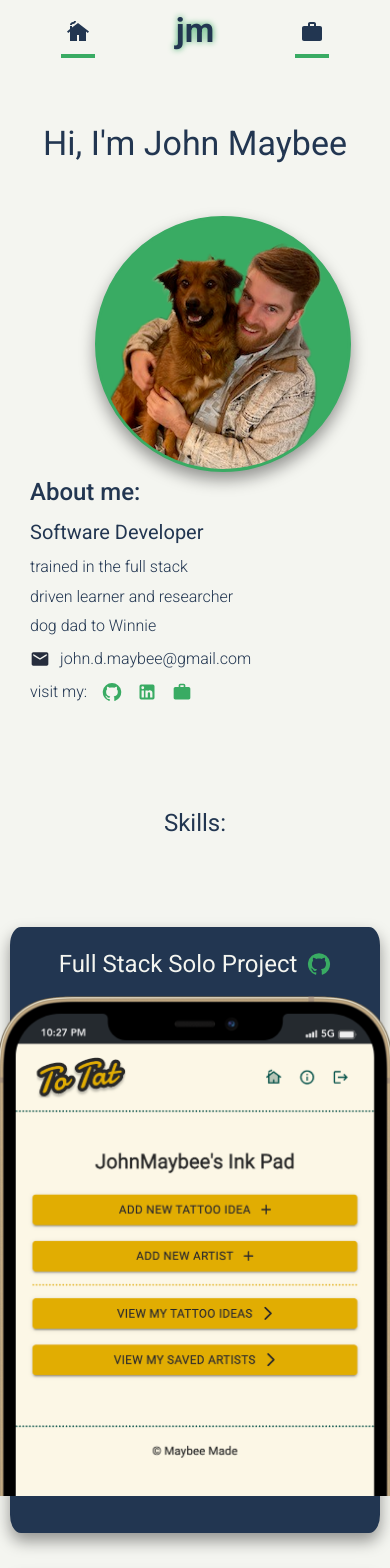
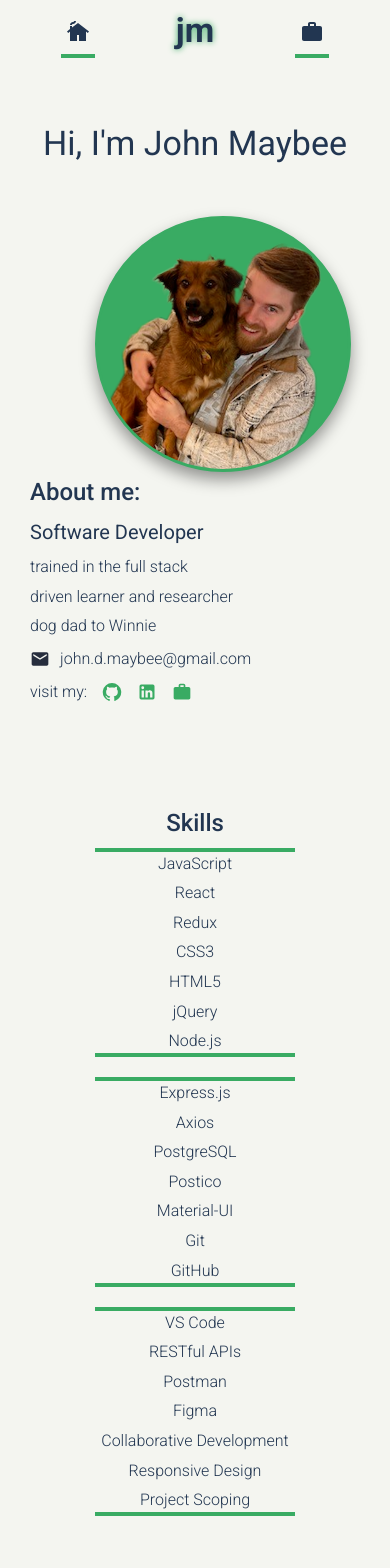
Before and after one commit to john-maybee/portfolio, a React (Create React App) app: page /#/home in a window 390 px wide. Shown: the top 1568 px of the page. Built offline with nearby package versions, Linux system fonts and the light colour scheme.

Commit message:
Added content to the skills section and styled it so it is responsive to both pc and mobile viewing

```diff
--- a/src/components/App/App.css
+++ b/src/components/App/App.css
@@ -84,9 +84,36 @@ Header Treatment
   text-align: center;
 }
 
+.skillsHeader{
+  /* padding-bottom: 20px; */
+  text-align: center;
+  margin-left: auto;
+  margin-right: auto;
+}
+
 .skillsContainer{
   padding-bottom: 20px;
-  text-align: center;
+  display: flex;
+  flex-direction: row;
+  flex-wrap: wrap;
+  max-width: 100%;
+  gap: 20px;
+  margin-left: auto;
+  margin-right: auto;
+  justify-content: center;
+
+}
+
+.skillsList{
+  display: flex;
+  flex-direction: column;
+  flex-wrap: wrap;
+  width: 200px;
+  max-width: 100%;
+  justify-content: center;
+  align-items: center;
+  border-top: 4px solid #39AB63;
+  border-bottom: 4px solid #39AB63;
 }
 
 /* --------------------------------------------------------------------------------
--- a/src/components/HomePage/HomePage.jsx
+++ b/src/components/HomePage/HomePage.jsx
@@ -93,8 +93,37 @@ function HomePage() {
                 </div>
                 <br />
                 <br />
+                <div className='skillsHeader'>
+                    <Typography variant="h5" fontWeight={500} gutterBottom>Skills</Typography>
+                </div>
                 <div className='skillsContainer'>
-                    <Typography variant="h5" fontWeight={400} gutterBottom>Skills:</Typography>
+                    <div className='skillsList'>
+                        <Typography variant="body1" fontWeight={300} gutterBottom>JavaScript</Typography>
+                        <Typography variant="body1" fontWeight={300} gutterBottom>React</Typography>
+                        <Typography variant="body1" fontWeight={300} gutterBottom>Redux</Typography>
+                        <Typography variant="body1" fontWeight={300} gutterBottom>CSS3</Typography>
+                        <Typography variant="body1" fontWeight={300} gutterBottom>HTML5</Typography>
+                        <Typography variant="body1" fontWeight={300} gutterBottom>jQuery</Typography>
+                        <Typography variant="body1" fontWeight={300} >Node.js</Typography>
+                    </div>
+                    <div className='skillsList'>
+                        <Typography variant="body1" fontWeight={300} gutterBottom>Express.js</Typography>
+                        <Typography variant="body1" fontWeight={300} gutterBottom>Axios</Typography>
+                        <Typography variant="body1" fontWeight={300} gutterBottom>PostgreSQL</Typography>
+                        <Typography variant="body1" fontWeight={300} gutterBottom>Postico</Typography>
+                        <Typography variant="body1" fontWeight={300} gutterBottom>Material-UI</Typography>
+                        <Typography variant="body1" fontWeight={300} gutterBottom>Git</Typography>
+                        <Typography variant="body1" fontWeight={300} >GitHub</Typography>
+                    </div>
+                    <div className='skillsList'>
+                        <Typography variant="body1" fontWeight={300} gutterBottom>VS Code</Typography>
+                        <Typography variant="body1" fontWeight={300} gutterBottom>RESTful APIs</Typography>
+                        <Typography variant="body1" fontWeight={300} gutterBottom>Postman</Typography>
+                        <Typography variant="body1" fontWeight={300} gutterBottom>Figma</Typography>
+                        <Typography variant="body1" fontWeight={300} gutterBottom>Collaborative Development</Typography>
+                        <Typography variant="body1" fontWeight={300} gutterBottom>Responsive Design</Typography>
+                        <Typography variant="body1" fontWeight={300} >Project Scoping</Typography>
+                    </div>
                 </div>
                 <br />
                 <div className='projectContainer'>
```
